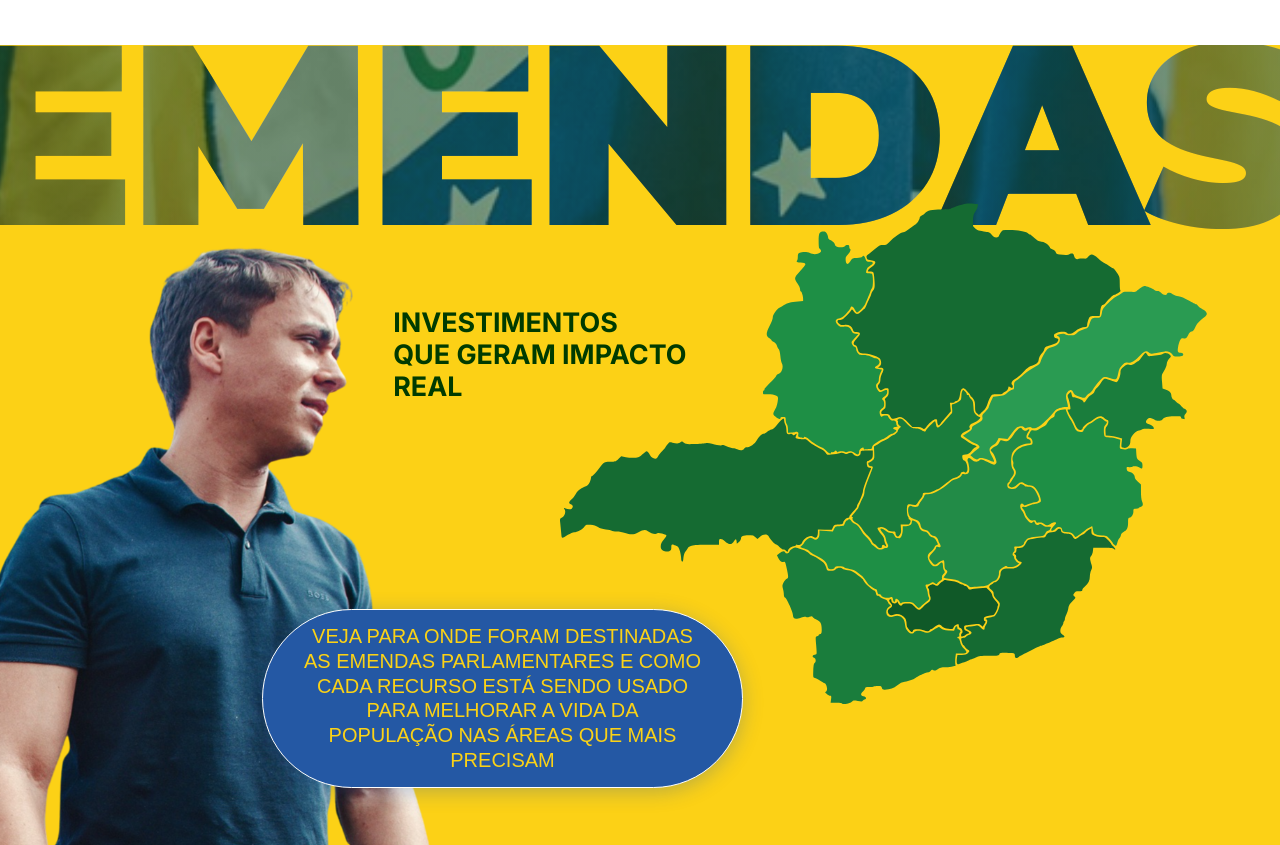
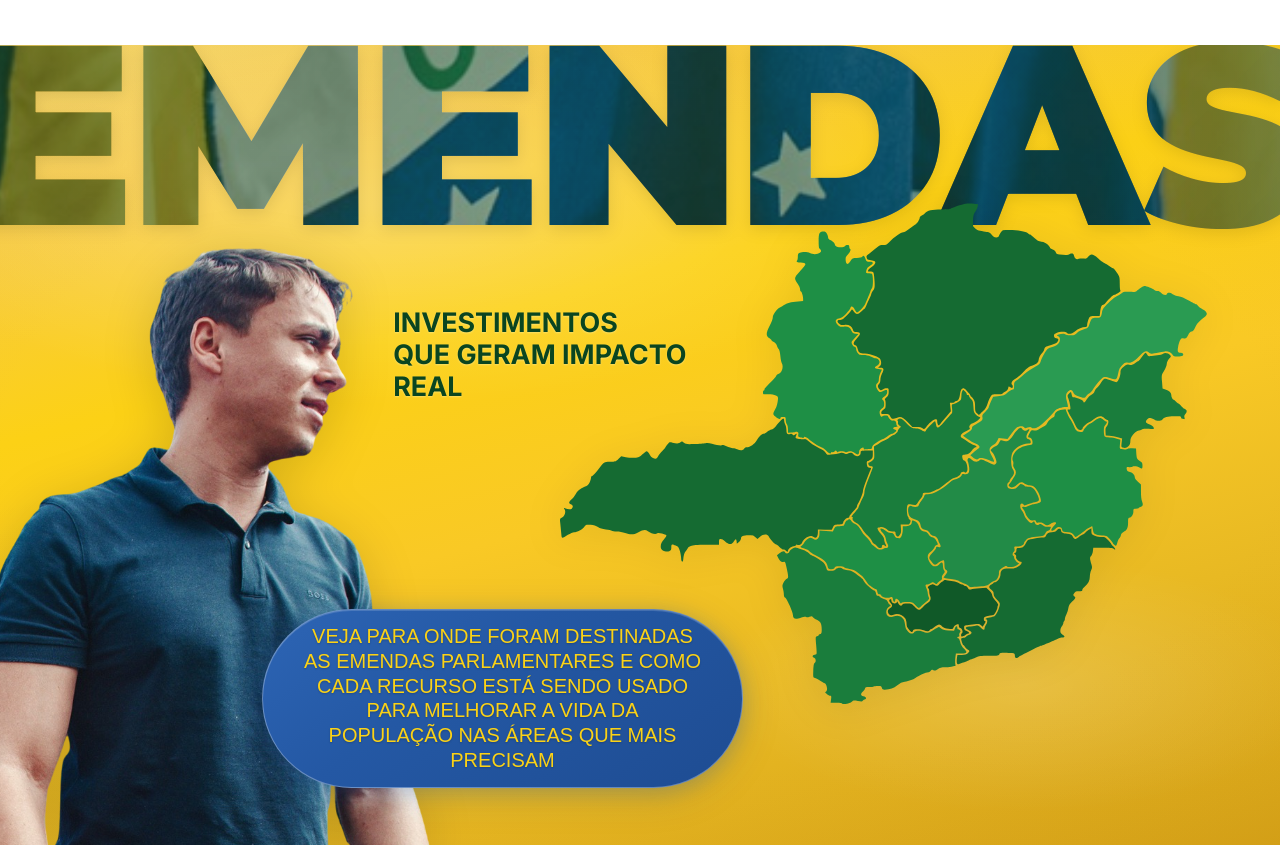
Before and after one commit to matheusandrad3/crazy-nik-v2, a plain HTML site: page index.html in a window 1280 px wide. Shown: the part 1760-2605 px from the top of the page. Drawn offline with nearby package versions, Linux system fonts and the light colour scheme; a web font is replaced by a local one.

Commit message:
feat: melhor design

```diff
--- a/css/styles.css
+++ b/css/styles.css
@@ -528,6 +528,50 @@ button:focus-visible {
   min-height: auto;
 }
 
+/* Desktop refined gradient background */
+@media (min-width: 1024px) {
+  .emendas-section {
+    /* Rich golden gradient with depth */
+    background: linear-gradient(
+      165deg,
+      #f5d76e 0%,
+      #f7ca45 15%,
+      #fcd116 35%,
+      #f9c925 55%,
+      #e8b923 75%,
+      #d4a017 100%
+    );
+    position: relative;
+  }
+
+  /* Subtle pattern overlay for sophistication */
+  .emendas-section::before {
+    content: '';
+    position: absolute;
+    inset: 0;
+    background:
+      radial-gradient(ellipse 80% 50% at 30% 20%, rgba(255, 255, 255, 0.25) 0%, transparent 50%),
+      radial-gradient(ellipse 60% 40% at 80% 80%, rgba(255, 255, 255, 0.15) 0%, transparent 40%),
+      radial-gradient(ellipse 40% 30% at 10% 70%, rgba(0, 0, 0, 0.03) 0%, transparent 50%);
+    pointer-events: none;
+    z-index: 0;
+  }
+
+  /* Soft vignette for depth */
+  .emendas-section::after {
+    content: '';
+    position: absolute;
+    inset: 0;
+    background: radial-gradient(
+      ellipse 120% 100% at 50% 50%,
+      transparent 40%,
+      rgba(180, 130, 20, 0.08) 100%
+    );
+    pointer-events: none;
+    z-index: 0;
+  }
+}
+
 /* ========================================
    MOBILE LAYOUT (Default - Mobile First)
    ======================================== */
@@ -617,6 +661,7 @@ button:focus-visible {
   aspect-ratio: 1927 / 1059;
   /* Overflow hidden to cut off the S */
   overflow: hidden;
+  z-index: 1;
 }
 
 /* EMENDAS Title - Large text with photo background clipped */
@@ -628,9 +673,9 @@ button:focus-visible {
   font-size: clamp(140px, 20vw, 390px);
   line-height: 0.75; /* Tight line height for large text */
   letter-spacing: -0.02em;
-  /* Photo background clipped to text with green tint overlay */
+  /* Photo background clipped to text with refined green tint overlay */
   background-image:
-    linear-gradient(to right, rgba(21, 87, 36, 0.5), rgba(21, 87, 36, 0.5)),
+    linear-gradient(135deg, rgba(15, 70, 30, 0.55) 0%, rgba(21, 87, 36, 0.45) 50%, rgba(15, 70, 30, 0.55) 100%),
     url('../assets/images/emendas-text-bg.png');
   background-size: 100% 503.45%;
   background-position: 0% 78.04%;
@@ -643,6 +688,8 @@ button:focus-visible {
   user-select: none;
   pointer-events: none;
   z-index: 1;
+  /* Subtle depth with filter */
+  filter: drop-shadow(0 4px 8px rgba(0, 0, 0, 0.1));
 }
 
 /* Nikolas Photo - Left side */
@@ -656,6 +703,11 @@ button:focus-visible {
   pointer-events: none;
 }
 
+.emendas-nikolas-photo img {
+  /* Subtle shadow for depth */
+  filter: drop-shadow(0 8px 24px rgba(0, 0, 0, 0.15));
+}
+
 /* Impact Text - Desktop */
 .emendas-impact-text {
   position: absolute;
@@ -665,10 +717,13 @@ button:focus-visible {
   width: 24.65%; /* 475px / 1927px */
   font-size: clamp(24px, 2.1vw, 40px);
   line-height: 1.2; /* 48px / 40px */
-  color: #003B00;
+  /* Rich emerald green with subtle gradient feel */
+  color: #0a4520;
   z-index: 15;
   margin: 0;
   pointer-events: none;
+  /* Subtle text shadow for depth */
+  text-shadow: 0 1px 2px rgba(255, 255, 255, 0.3);
 }
 
 /* Desktop Map - Positioned on the right */
@@ -684,6 +739,8 @@ button:focus-visible {
   display: flex;
   align-items: center;
   justify-content: center;
+  /* Subtle glow effect */
+  filter: drop-shadow(0 4px 20px rgba(0, 0, 0, 0.08));
 }
 
 .emendas-map-desktop .minas-map {
@@ -697,7 +754,7 @@ button:focus-visible {
   height: auto;
 }
 
-/* CTA Button - Desktop */
+/* CTA Button - Desktop - Refined glass-morphism style */
 .emendas-cta-btn {
   position: absolute;
   display: flex;
@@ -710,31 +767,81 @@ button:focus-visible {
   max-width: 723px;
   height: 22.28%; /* 236px / 1059px */
   max-height: 236px;
-  background: #2458A4;
-  border: 1px solid #FFFFFF;
+  /* Sophisticated blue gradient */
+  background: linear-gradient(
+    145deg,
+    #2d65b5 0%,
+    #2458A4 40%,
+    #1e4c92 100%
+  );
+  border: 1px solid rgba(255, 255, 255, 0.3);
   border-radius: 100px;
   z-index: 20;
   text-decoration: none;
-  transition: all 0.3s ease;
-  box-shadow: 0 4px 20px rgba(36, 88, 164, 0.3);
+  transition: all 0.4s cubic-bezier(0.4, 0, 0.2, 1);
+  /* Refined multi-layer shadow */
+  box-shadow:
+    0 4px 20px rgba(36, 88, 164, 0.25),
+    0 8px 40px rgba(30, 76, 146, 0.15),
+    inset 0 1px 0 rgba(255, 255, 255, 0.15);
   padding: 20px 40px;
+  /* Subtle inner glow */
+  overflow: hidden;
+}
+
+/* Shine effect overlay */
+.emendas-cta-btn::before {
+  content: '';
+  position: absolute;
+  top: 0;
+  left: -100%;
+  width: 60%;
+  height: 100%;
+  background: linear-gradient(
+    90deg,
+    transparent,
+    rgba(255, 255, 255, 0.15),
+    transparent
+  );
+  transition: left 0.6s ease;
+  border-radius: 100px;
+}
+
+.emendas-cta-btn:hover::before {
+  left: 120%;
 }
 
 .emendas-cta-btn:hover {
-  transform: translateY(-3px);
-  box-shadow: 0 8px 30px rgba(36, 88, 164, 0.4);
-  background-color: #1d4a8a;
+  transform: translateY(-4px);
+  box-shadow:
+    0 8px 30px rgba(36, 88, 164, 0.35),
+    0 16px 50px rgba(30, 76, 146, 0.2),
+    inset 0 1px 0 rgba(255, 255, 255, 0.2);
+  background: linear-gradient(
+    145deg,
+    #3572c4 0%,
+    #2d65b5 40%,
+    #2458A4 100%
+  );
+  border-color: rgba(255, 255, 255, 0.4);
 }
 
 .emendas-cta-btn:active {
-  transform: translateY(-1px);
-  box-shadow: 0 4px 15px rgba(36, 88, 164, 0.3);
+  transform: translateY(-2px);
+  box-shadow:
+    0 4px 15px rgba(36, 88, 164, 0.3),
+    0 8px 25px rgba(30, 76, 146, 0.15),
+    inset 0 1px 0 rgba(255, 255, 255, 0.1);
 }
 
 .emendas-cta-btn-text {
   font-size: clamp(14px, 1.3vw, 25px);
   line-height: 1.24;
   text-align: center;
+  /* Subtle text shadow for depth */
+  text-shadow: 0 1px 2px rgba(0, 0, 0, 0.2);
+  position: relative;
+  z-index: 1;
 }
 
 /* Desktop Styles */
--- a/index.html
+++ b/index.html
@@ -414,7 +414,7 @@
   </section>
 
   <!-- Emendas Section -->
-  <section id="emendas" class="emendas-section relative overflow-hidden w-full bg-[#FFDF20] lg:bg-[#FCD116]">
+  <section id="emendas" class="emendas-section relative overflow-hidden w-full bg-[#FFDF20]">
 
     <!-- Mobile Layout (default) -->
     <div class="lg:hidden emendas-mobile relative w-full overflow-hidden">
```
